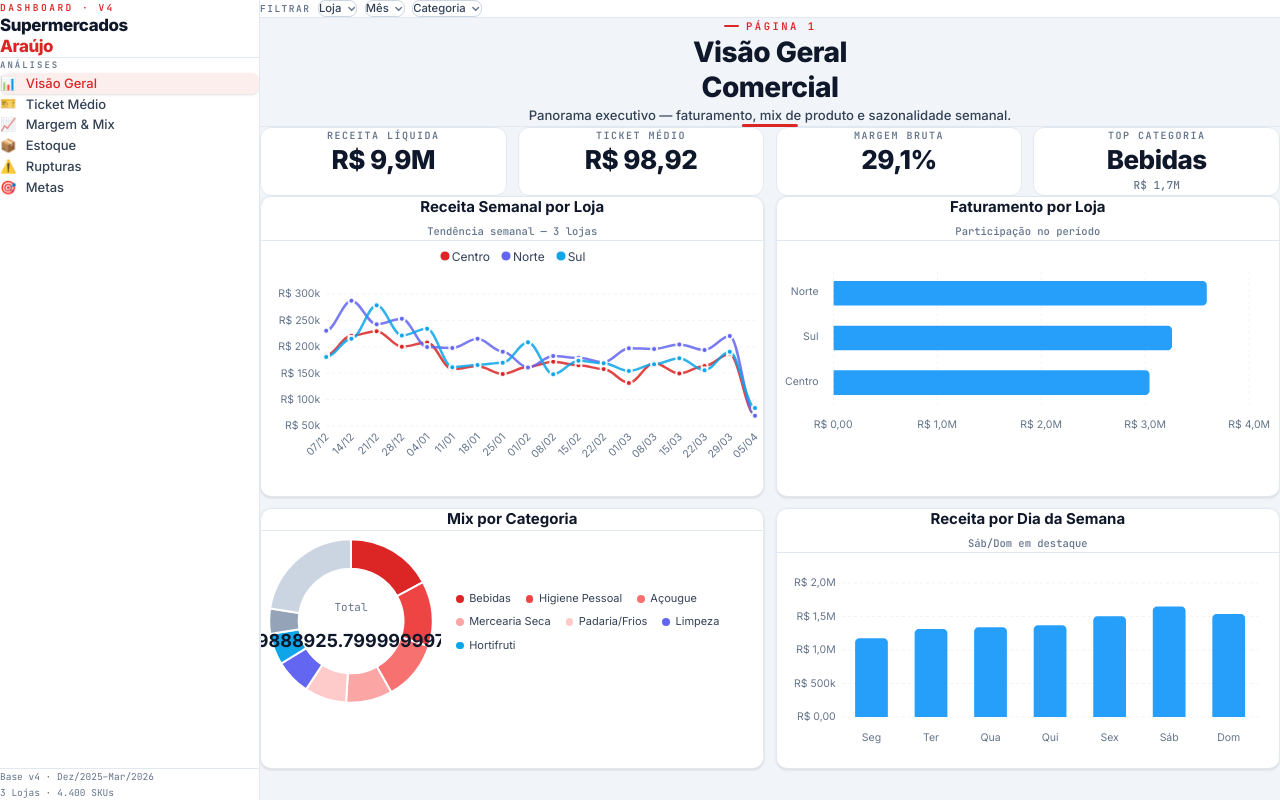
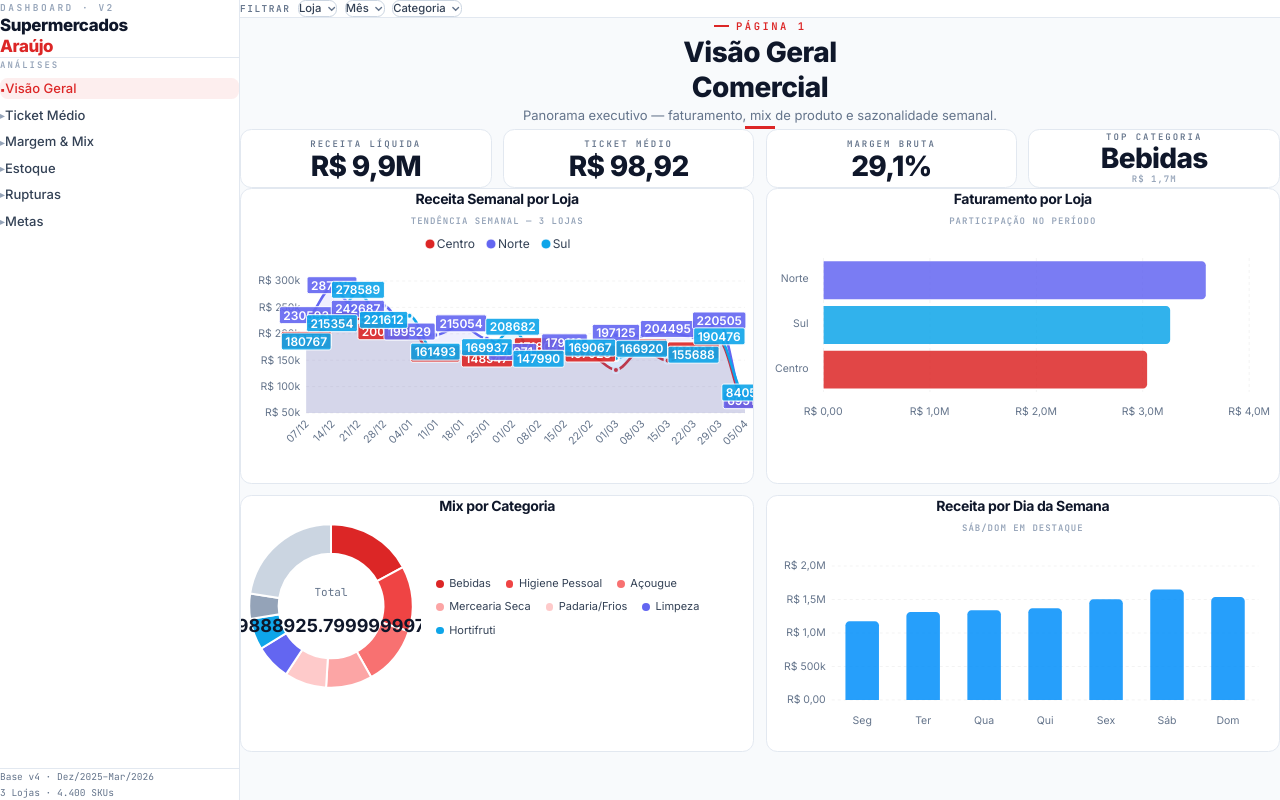
Before and after one commit to Faeueu/dashboard_araujo, a React (Vite) app: page / in a window 1280 px wide. Built offline with nearby package versions, Linux system fonts and the light colour scheme.

Commit message:
style: refatorar UI para estilo moderno clean, sem emojis, fontes marcantes e cores sólidas

```diff
--- a/src/components/ChartCard.jsx
+++ b/src/components/ChartCard.jsx
@@ -1,11 +1,11 @@
 // src/components/ChartCard.jsx
 export default function ChartCard({ title, hint = '', children, spanAll = false }) {
   return (
-    <div className={`bg-card border border-border rounded-xl p-5 lg:p-6 shadow-sm animate-fade-up ${spanAll ? 'col-span-full' : ''}`}>
-      <div className="flex flex-col items-center text-center gap-1.5 mb-5 pb-4 border-b border-border">
-        <h3 className="text-[15px] font-bold text-text-1 leading-snug">{title}</h3>
+    <div className={`bg-card rounded-xl p-5 lg:p-6 border border-border animate-fade-up ${spanAll ? 'col-span-full' : ''}`}>
+      <div className="flex flex-col items-center text-center gap-1.5 mb-5 pb-4">
+        <h3 className="text-[14px] font-bold text-text-1 leading-snug tracking-tight">{title}</h3>
         {hint && (
-          <span className="font-mono text-[10.5px] text-text-3 leading-relaxed font-medium">{hint}</span>
+          <span className="font-mono text-[9px] uppercase tracking-[1px] text-text-4 leading-relaxed font-semibold">{hint}</span>
         )}
       </div>
       {children}
--- a/src/components/Charts.jsx
+++ b/src/components/Charts.jsx
@@ -67,11 +67,12 @@
 // ═══════════════════════════════════════════════════════════════
 //  LINE CHART
 // ═══════════════════════════════════════════════════════════════
-export function LineChart({ series, categories, yFormatter, yMin, yMax, height = 240, legend = false }) {
+export function LineChart({ type = 'line', series, categories, yFormatter, yMin, yMax, height = 240, legend = false }) {
   const options = useMemo(() => baseOpts({
-    chart: { type: 'line', height },
+    chart: { type, height },
     stroke: { curve: 'smooth', width: 2.5 },
     markers: { size: 3, hover: { size: 5 } },
+    fill: type === 'area' ? { type: 'solid', opacity: 0.1 } : { type: 'solid', opacity: 1 },
     xaxis: {
       categories,
       labels: { style: { fontSize: '10.5px', fontFamily: FONT, colors: COLORS.text3 } },
@@ -87,24 +88,26 @@
       max: yMax,
     },
     legend: { show: legend, position: 'top' },
-  }), [categories, yFormatter, yMin, yMax, height, legend]);
+  }), [type, categories, yFormatter, yMin, yMax, height, legend]);
 
-  return <Chart options={options} series={series} type="line" height={height} />;
+  return <Chart options={options} series={series} type={type} height={height} />;
 }
 
 // ═══════════════════════════════════════════════════════════════
 //  BAR CHART
 // ═══════════════════════════════════════════════════════════════
-export function BarChart({ series, categories, horizontal = false, yFormatter, xFormatter, height = 240, legend = false, stacked = false }) {
+export function BarChart({ series, categories, horizontal = false, yFormatter, xFormatter, height = 240, legend = false, stacked = false, colors }) {
   const options = useMemo(() => baseOpts({
     chart: { type: 'bar', height, stacked },
+    colors: colors || undefined,
     plotOptions: {
       bar: {
         horizontal,
         borderRadius: 4,
         borderRadiusApplication: 'end',
-        columnWidth: '55%',
-        barHeight: '55%',
+        columnWidth: horizontal ? '100%' : '55%',
+        barHeight: horizontal ? '85%' : '55%',
+        distributed: !!colors, // Necessary for different colors per bar when using single series
       },
     },
     dataLabels: { enabled: false },
@@ -125,7 +128,7 @@
     },
     legend: { show: legend, position: 'top' },
     grid: horizontal ? { xaxis: { lines: { show: true } }, yaxis: { lines: { show: false } } } : undefined,
-  }), [categories, horizontal, yFormatter, xFormatter, height, legend, stacked]);
+  }), [categories, horizontal, yFormatter, xFormatter, height, legend, stacked, colors]);
 
   return <Chart options={options} series={series} type="bar" height={height} />;
 }
--- a/src/components/KpiCard.jsx
+++ b/src/components/KpiCard.jsx
@@ -1,18 +1,18 @@
 // src/components/KpiCard.jsx
 export default function KpiCard({ label, value = '—', sub = '', accent = '' }) {
   return (
-    <div className="bg-card border border-border rounded-xl p-5 text-center transition-all duration-200 hover:border-border-strong hover:shadow-md group animate-fade-up">
-      <div className="font-mono text-[10px] tracking-[1.5px] uppercase text-text-3 mb-3 font-semibold">
+    <div className="bg-card border border-border rounded-xl p-5 lg:p-6 text-center transition-all duration-200 hover:border-border-strong group animate-fade-up flex flex-col items-center justify-center">
+      <div className="font-mono text-[9px] tracking-[2px] uppercase text-text-3 mb-3 font-semibold">
         {label}
       </div>
       <div
-        className="text-[26px] font-extrabold leading-tight tracking-tight mb-1.5 transition-colors"
-        style={{ color: accent || 'var(--color-text-1)', letterSpacing: '-0.5px' }}
+        className="text-[28px] font-extrabold leading-none tracking-tight mb-1.5 text-text-1 transition-colors"
+        style={accent ? { color: accent } : {}}
       >
         {value}
       </div>
       {sub && (
-        <div className="font-mono text-[11px] text-text-3 font-medium">
+        <div className="font-mono text-[9px] uppercase tracking-[1px] text-text-4 font-semibold mt-2">
           {sub}
         </div>
       )}
--- a/src/components/PageHeader.jsx
+++ b/src/components/PageHeader.jsx
@@ -1,20 +1,20 @@
 // src/components/PageHeader.jsx
 export default function PageHeader({ badge, title, description }) {
   return (
-    <div className="mb-8 pb-6 border-b border-border relative text-center flex flex-col items-center animate-fade-up">
-      <div className="absolute bottom-[-1px] left-1/2 -translate-x-1/2 w-15 h-[3px] bg-primary rounded-full" />
-      <div className="font-mono text-[10.5px] tracking-[2.5px] uppercase text-primary mb-2.5 flex items-center gap-2 justify-center font-semibold">
-        <span className="inline-block w-4 h-0.5 bg-primary rounded-full" />
+    <div className="mb-8 pb-6 relative text-center flex flex-col items-center justify-center animate-fade-up">
+      <div className="font-mono text-[10.5px] tracking-[2.5px] uppercase text-primary mb-2.5 flex items-center gap-2 justify-center font-bold">
+        <span className="inline-block w-4 h-[2px] bg-primary" />
         {badge}
       </div>
       <h1
-        className="text-2xl lg:text-3xl font-extrabold leading-tight mb-3 text-text-1"
+        className="text-2xl lg:text-[28px] font-extrabold leading-tight mb-3 text-text-1"
         style={{ letterSpacing: '-0.5px' }}
         dangerouslySetInnerHTML={{ __html: title }}
       />
-      <p className="text-text-2 text-sm max-w-xl leading-relaxed font-medium">
+      <p className="text-text-3 text-[13px] max-w-xl leading-relaxed mb-5">
         {description}
       </p>
+      <div className="w-8 h-[3px] bg-primary" />
     </div>
   );
 }
--- a/src/components/Sidebar.jsx
+++ b/src/components/Sidebar.jsx
@@ -2,12 +2,12 @@
 import { useDashboard } from '../core/DashboardContext.jsx';
 
 const ROUTES = [
-  { id: 'visao-geral', label: 'Visão Geral', icon: '📊' },
-  { id: 'ticket', label: 'Ticket Médio', icon: '🎫' },
-  { id: 'margem', label: 'Margem & Mix', icon: '📈' },
-  { id: 'estoque', label: 'Estoque', icon: '📦' },
-  { id: 'rupturas', label: 'Rupturas', icon: '⚠️' },
-  { id: 'metas', label: 'Metas', icon: '🎯' },
+  { id: 'visao-geral', label: 'Visão Geral' },
+  { id: 'ticket', label: 'Ticket Médio' },
+  { id: 'margem', label: 'Margem & Mix' },
+  { id: 'estoque', label: 'Estoque' },
+  { id: 'rupturas', label: 'Rupturas' },
+  { id: 'metas', label: 'Metas' },
 ];
 
 export default function Sidebar({ isOpen, onClose }) {
@@ -30,8 +30,8 @@
     >
       {/* Logo */}
       <div className="px-5 pt-6 pb-5 border-b border-border">
-        <div className="font-mono text-[9.5px] tracking-[2.5px] uppercase text-primary font-semibold mb-1.5">
-          Dashboard · v4
+        <div className="font-mono text-[9.5px] tracking-[2.5px] uppercase text-text-4 font-semibold mb-1.5">
+          Dashboard · V2
         </div>
         <div className="text-lg font-extrabold text-text-1 leading-tight tracking-tight">
           Supermercados<br />
@@ -40,27 +40,32 @@
       </div>
 
       {/* Navigation */}
-      <nav className="p-3 flex-1">
-        <span className="block font-mono text-[9px] tracking-[2px] uppercase text-text-3 px-2.5 mb-2 font-semibold">
+      <nav className="p-3 flex-1 flex flex-col gap-1.5 mt-2">
+        <span className="block font-mono text-[9px] tracking-[2px] uppercase text-text-4 px-2.5 mb-2 font-semibold">
           Análises
         </span>
-        {ROUTES.map(r => (
+        {ROUTES.map(r => {
+          const isActive = page === r.id;
+          return (
             <button
               key={r.id}
               onClick={() => handleNav(r.id)}
               className={`
-              w-full flex items-center gap-2.5 px-3 py-2.5 rounded-lg text-[13px] font-medium
-              cursor-pointer border-none text-left mb-0.5 transition-all duration-150
-              ${page === r.id
-                ? 'bg-primary-dim text-primary font-bold shadow-sm'
+                w-full flex items-center px-4 py-2.5 rounded-lg text-[13px] font-medium
+                cursor-pointer border-none text-left transition-all duration-150
+                ${isActive
+                  ? 'bg-primary-soft text-primary font-bold'
                   : 'bg-transparent text-text-2 hover:bg-bg hover:text-text-1'
                 }
               `}
             >
-            <span className="text-sm leading-none">{r.icon}</span>
+              <span className={`text-[10px] mr-3 ${isActive ? 'text-primary' : 'text-text-4'}`}>
+                {isActive ? '▪' : '▸'}
+              </span>
               <span>{r.label}</span>
             </button>
-        ))}
+          );
+        })}
       </nav>
 
       {/* Footer */}
--- a/src/index.css
+++ b/src/index.css
@@ -4,19 +4,19 @@
    DESIGN TOKENS — Tailwind v4 @theme
 ═══════════════════════════════════════════════════════════════ */
 @theme {
-  --color-bg: #F1F5F9;
-  --color-bg-alt: #E2E8F0;
+  --color-bg: #F8FAFC;
+  --color-bg-alt: #F1F5F9;
   --color-surface: #FFFFFF;
   --color-card: #FFFFFF;
-  --color-card-hover: #F8FAFC;
+  --color-card-hover: #FAFAF9;
 
   --color-border: #E2E8F0;
   --color-border-strong: #CBD5E1;
   --color-border-subtle: #F1F5F9;
 
   --color-primary: #DC2626;
-  --color-primary-dim: rgba(220, 38, 38, 0.08);
-  --color-primary-soft: rgba(220, 38, 38, 0.15);
+  --color-primary-dim: rgba(220, 38, 38, 0.04);
+  --color-primary-soft: rgba(220, 38, 38, 0.08);
   --color-primary-hover: #B91C1C;
 
   --color-success: #22C55E;
@@ -27,9 +27,9 @@
   --color-text-3: #64748B;
   --color-text-4: #94A3B8;
 
-  --color-centro: #DC2626;
-  --color-norte: #6366F1;
-  --color-sul: #0EA5E9;
+  --color-centro: #DC2626;     /* Red */
+  --color-norte: #CBD5E1;      /* Light Gray */
+  --color-sul: #334155;        /* Dark Slate */
 
   --font-sans: 'Inter', system-ui, -apple-system, sans-serif;
   --font-mono: 'JetBrains Mono', 'Fira Code', monospace;
@@ -37,7 +37,7 @@
   --ease-out: cubic-bezier(0.16, 1, 0.3, 1);
   --ease-spring: cubic-bezier(0.34, 1.56, 0.64, 1);
 
-  --sidebar-w: 260px;
+  --sidebar-w: 240px;
   --topbar-h: 56px;
 }
 
--- a/src/pages/P1_VisaoGeral.jsx
+++ b/src/pages/P1_VisaoGeral.jsx
@@ -84,6 +84,7 @@
       <div className="grid grid-cols-1 lg:grid-cols-2 gap-3 stagger">
         <ChartCard title="Receita Semanal por Loja" hint="Tendência semanal — 3 lojas">
           <LineChart
+            type="area"
             series={lineSeries.map((s, i) => ({
               ...s,
               color: lineColors[i],
@@ -102,6 +103,7 @@
             }]}
             categories={byLoja.map(d => d.label.replace('Araújo ', ''))}
             horizontal
+            colors={barColors}
             xFormatter={v => brl(v)}
             height={200}
           />
```
Lines whose indentation alone changed are shown as unchanged.
